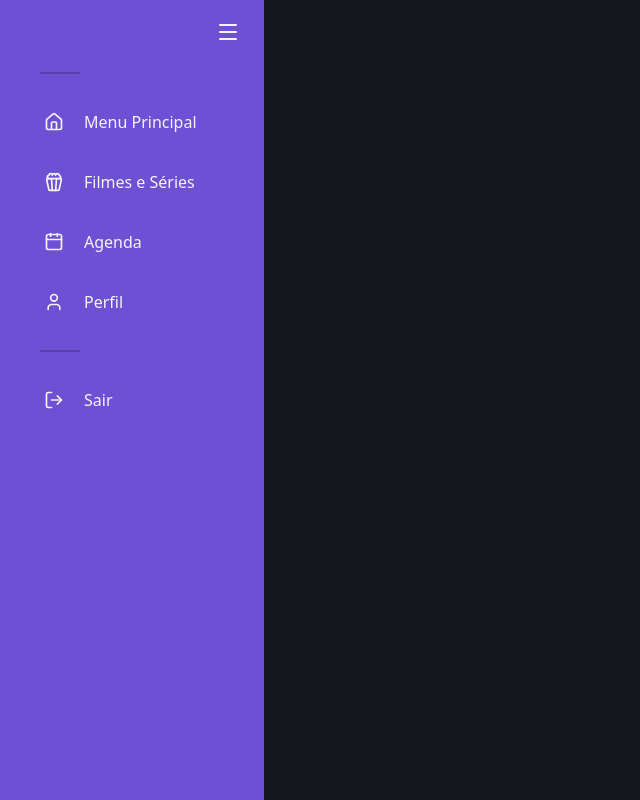
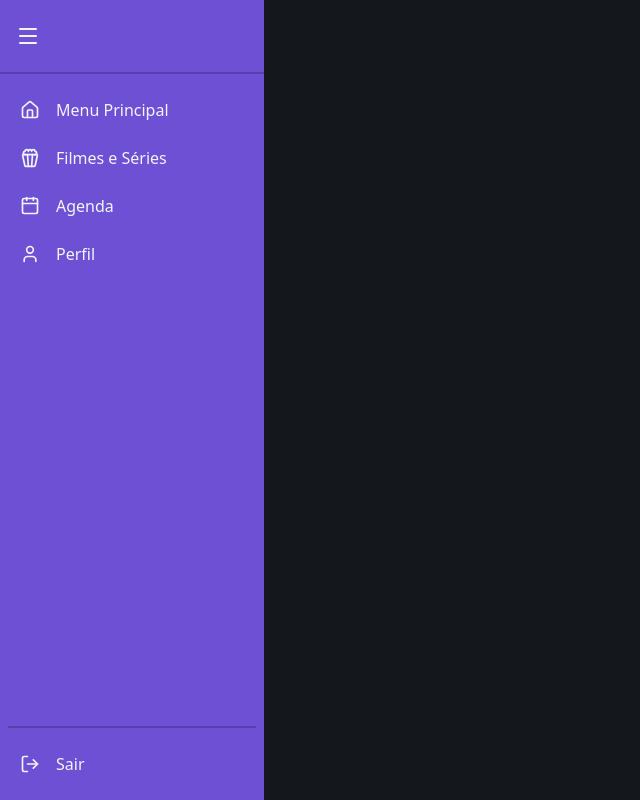
Before and after one commit to LuizEduardoBP/LetterBros-Frontend, a React (Vite) app: page /home in a window 1280 px wide. Both pictures are taken after a click on the icon 52 px from the left and 32 px from the top of the page. Shown: the whole page, without its empty margins (0-640 px from the left). Built offline with nearby package versions, Linux system fonts and the light colour scheme.

Commit message:
feat: refinando o sidemenu da home page

```diff
--- a/src/components/SideMenu.tsx
+++ b/src/components/SideMenu.tsx
@@ -28,8 +28,9 @@ const SideMenu = ({ isOpen, setIsMenuOpen, logout }: SideMenuProps) => {
   };
 
   return (
-    <>
-      <div className="flex flex-row items-center justify-end w-full px-3">
+    <div className="flex flex-col h-full w-full py-4">
+      <div className="flex-grow">
+        <div className={`flex flex-row items-center py-2 px-4 ${!isOpen ? 'justify-center' : 'justify-start'}`}>
           <Menu
             onClick={() => setIsMenuOpen(!isOpen)}
             className="cursor-pointer text-gray-100 hover:text-white transition-colors duration-200"
@@ -37,32 +38,46 @@ const SideMenu = ({ isOpen, setIsMenuOpen, logout }: SideMenuProps) => {
             aria-expanded={isOpen}
           />
         </div>
-      <div className="m-2 h-0.5 w-10 bg-[#583FAA]"></div>
 
+        <div className="my-4 h-0.5 w-full bg-[#583FAA]"></div>
+
+        <div className="flex flex-col gap-2 px-2">
           {menuItems.map((item) => (
             <div
               key={item.text}
-          className="flex flex-row items-center py-2 px-3 rounded-md cursor-pointer text-gray-100 hover:bg-[#7a5cdb] transition-colors duration-200 group"
+              className={`flex flex-row items-center py-2 px-3 rounded-md cursor-pointer text-gray-100 hover:bg-[#7a5cdb] transition-all duration-300 group ${!isOpen ? 'justify-center' : 'justify-start'}`}
               onClick={() => handleMenuItemClick(item)}
             >
-          <item.icon className="w-5 h-5 text-gray-100 group-hover:text-white" aria-label={item.text} />
-          {isOpen && (<h1 className="pl-5 text-base font-medium group-hover:text-white">{item.text}</h1>)}
+              <item.icon className="w-5 h-5 text-gray-100 group-hover:text-white shrink-0" aria-label={item.text} />
+              <div className={`overflow-hidden transition-all duration-300 flex items-center ${isOpen ? 'max-w-xs opacity-100 ml-4' : 'max-w-0 opacity-0 ml-0'}`}>
+                <span className="text-base font-medium group-hover:text-white whitespace-nowrap">
+                  {item.text}
+                </span>
+              </div>
             </div>
           ))}
+        </div>
+      </div>
 
-      <div className="m-2 h-0.5 w-10 bg-[#583FAA]"></div>
+      <div className="mt-auto px-2">
+        <div className="my-4 h-0.5 w-full bg-[#583FAA]"></div>
 
         <div
-        className="flex flex-row items-center py-2 px-3 rounded-md cursor-pointer text-gray-100 hover:bg-[#7a5cdb] transition-colors duration-200 group"
+          className={`flex flex-row items-center py-2 px-3 rounded-md cursor-pointer text-gray-100 hover:bg-[#7a5cdb] transition-all duration-300 group ${!isOpen ? 'justify-center' : 'justify-start'}`}
           onClick={() => {
             logout();
             setIsMenuOpen(false);
           }}
         >
-        <LogOut className="w-5 h-5 text-gray-100 group-hover:text-white" aria-label="Sair" />
-        {isOpen && (<h1 className="pl-5 text-base font-medium group-hover:text-white">Sair</h1>)}
+          <LogOut className="w-5 h-5 text-gray-100 group-hover:text-white shrink-0" aria-label="Sair" />
+          <div className={`overflow-hidden transition-all duration-300 flex items-center ${isOpen ? 'max-w-xs opacity-100 ml-4' : 'max-w-0 opacity-0 ml-0'}`}>
+            <span className="text-base font-medium group-hover:text-white whitespace-nowrap">
+              Sair
+            </span>
           </div>
-    </>
+        </div>
+      </div>
+    </div>
   );
 };
 
--- a/src/pages/homepage/HomePage.tsx
+++ b/src/pages/homepage/HomePage.tsx
@@ -5,16 +5,17 @@ import SideMenu from "../../components/SideMenu";
 const HomePage = () => {
   const navigate = useNavigate();
   const [isMenuOpen, setIsMenuOpen] = useState(false);
-  const open = isMenuOpen ? "flex flex-col w-66 bg-[#6E50D4] pt-5 pl-8 p-3 gap-5 items-start" : "flex flex-col w-22 bg-[#6E50D4] pt-5 p-3 gap-5 items-center";
-
+  const sidebarClass = isMenuOpen
+    ? "flex flex-col w-66 bg-[#6E50D4] text-gray-100 transition-all duration-300 ease-in-out min-h-screen overflow-x-hidden"
+    : "flex flex-col w-22 bg-[#6E50D4] text-gray-100 transition-all duration-300 ease-in-out min-h-screen overflow-x-hidden";
 
   return (
     <div className="flex flex-row min-h-screen bg-[#14181C] text-gray-100">
-      <div className={open}>
-        <SideMenu isOpen={isMenuOpen} setIsMenuOpen={setIsMenuOpen} logout={() => navigate('/login')}></SideMenu>
+      <div className={sidebarClass}>
+        <SideMenu isOpen={isMenuOpen} setIsMenuOpen={setIsMenuOpen} logout={() => navigate('/login')} />
       </div>
     </div>
-  )
+  );
 };
 
 export default HomePage;
```
Lines whose indentation alone changed are shown as unchanged.
